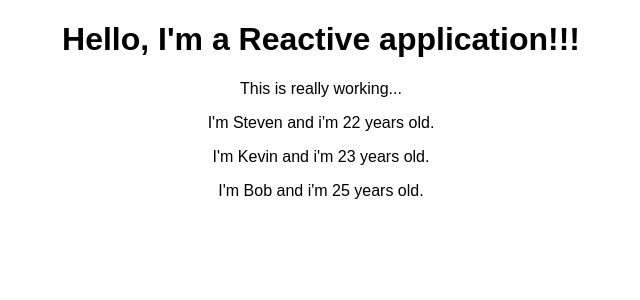
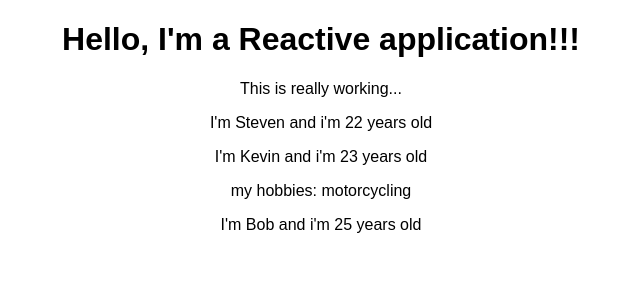
Before and after one commit to steven-espin/react-guide, a React (Create React App) app: page / in a window 1280 px wide. Shown: the top 300 px of the page, without its empty margins (319-959 px from the left). Built offline with nearby package versions, Linux system fonts and the light colour scheme.

Commit message:
using props children file to access nested content in component

```diff
--- a/src/App.js
+++ b/src/App.js
@@ -9,7 +9,7 @@
         <h1>Hello, I'm a Reactive application!!!</h1>
         <p>This is really working...</p>
         <Person name='Steven' age='22'/>
-        <Person name='Kevin' age='23'/>
+        <Person name='Kevin' age='23'>my hobbies: motorcycling</Person>
         <Person name='Bob' age='25'/>
       </div>
     );
--- a/src/Person/Person.js
+++ b/src/Person/Person.js
@@ -1,7 +1,12 @@
 import React from 'react';
 
 const person = (props) => {
-    return <p>I'm {props.name} and i'm {props.age} years old.</p>
+    return (
+        <div>
+            <p>I'm {props.name} and i'm {props.age} years old</p>
+            <p>{props.children}</p>
+        </div>
+    )
 };
 
 export default person;
```
